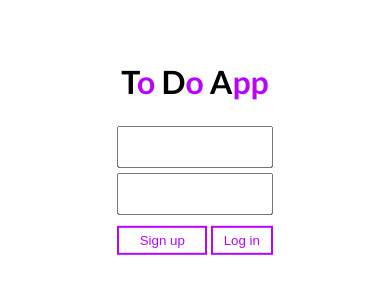
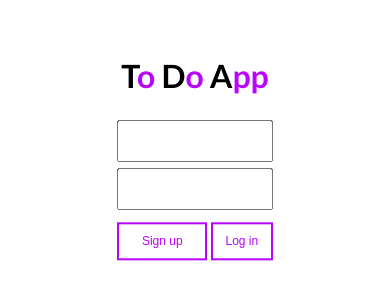
Before and after one commit to TheRealSlimStefan/to-do-list, a plain HTML site: page index.html in a window 390 px wide. Shown: the part 276-576 px from the top of the page. Drawn offline with Linux system fonts and the light colour scheme.

Commit message:
fixed some bugs with log in panel

```diff
--- a/style.css
+++ b/style.css
@@ -18,18 +18,6 @@ div.container {
     transform: translate(-50%, -50%);
 }
 
-@media(max-width: 1024px) {
-    div.container {
-        width: 30vw;
-    }
-}
-
-@media(max-width: 768px) {
-    div.container {
-        width: 40vw;
-    }
-}
-
 div.container * {
     display: block;
 }
@@ -48,9 +36,9 @@ div.container h1 span {
 
 div.container input {
     width: 100%;
-    height: 5vh;
+    height: 6vh;
     min-height: 30px;
-    margin-bottom: 5px;
+    margin-bottom: 10px;
 }
 
 div.container input:focus {
@@ -61,7 +49,7 @@ div.container input:focus {
 
 div.container button {
     margin-top: 6px;
-    padding: 5px 0;
+    padding: 10px 0;
     border: none;
     float: left;
     cursor: pointer;
@@ -69,6 +57,7 @@ div.container button {
     background-color: white;
     border: 2px solid #B803FE;
     transition: 0.3s;
+    font-size: 18px;
 }
 
 div.container button:hover {
@@ -86,6 +75,36 @@ div.container button:nth-of-type(2) {
     float: right;
 }
 
+@media(max-width: 1024px) {
+    div.container {
+        width: 35vw;
+    }
+
+    div.container input {
+        height: 5vh;
+        min-height: 30px;
+        margin-bottom: 8px;
+    }
+
+    div.container button {
+        font-size: 14px;
+    }
+}
+
+@media(max-width: 768px) {
+    div.container {
+        width: 40vw;
+    }
+
+    div.container input {
+        margin-bottom: 6px;
+    }
+
+    div.container button {
+        font-size: 12px;
+    }
+}
+
 .clearfix {
     content: "";
     display: block;
```
